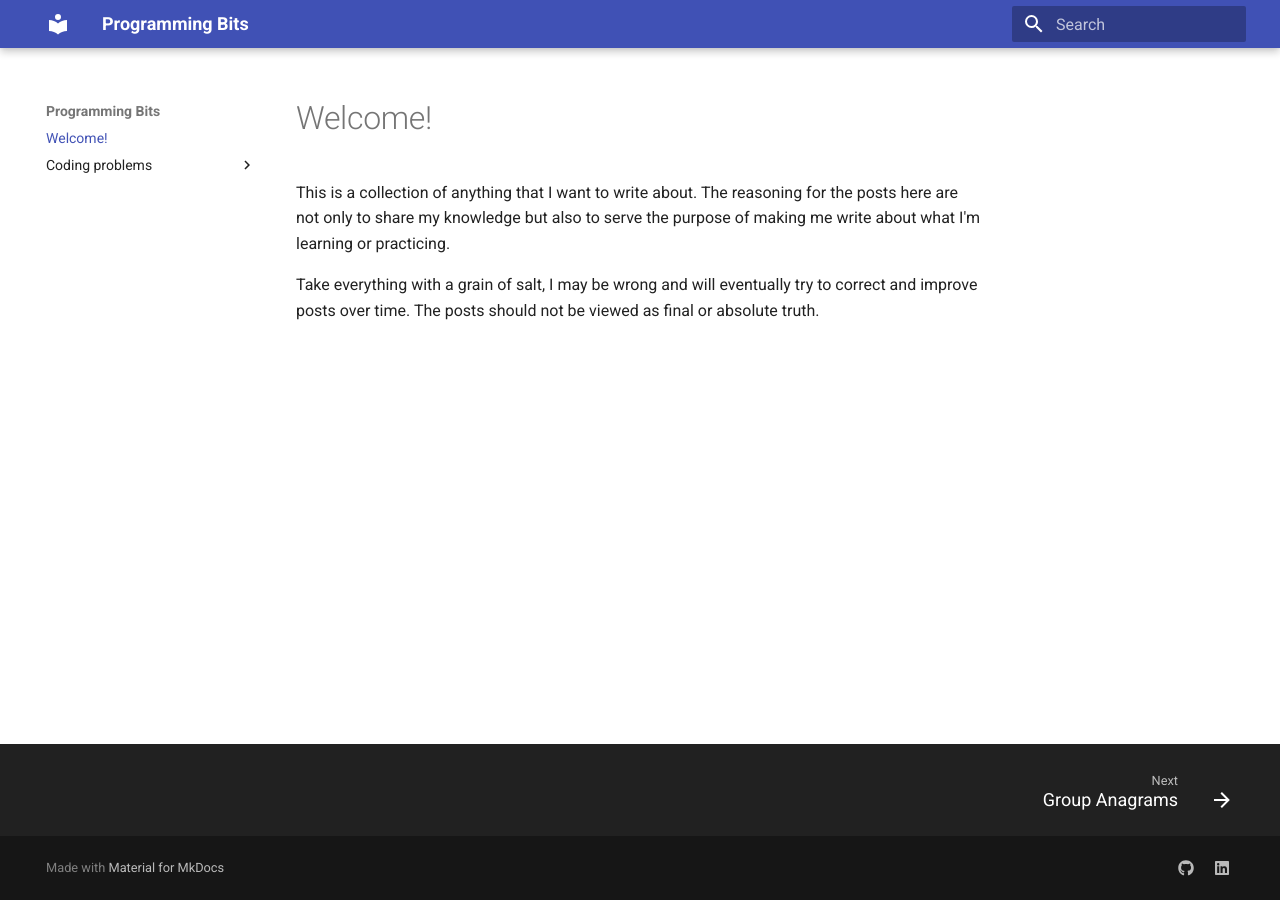
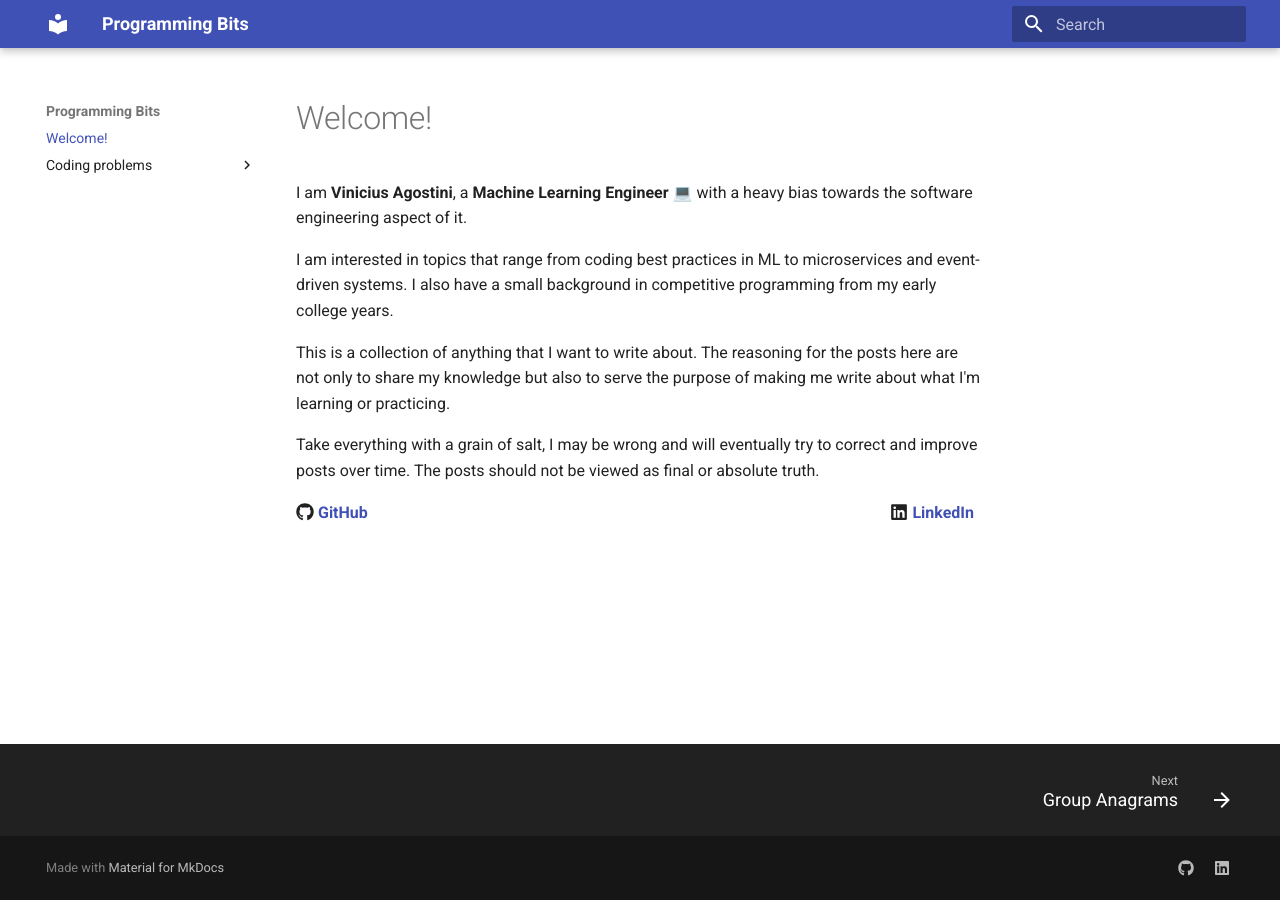
Before and after one commit to viagostini/viagostini.github.io, an MkDocs documentation site: the page built from docs/index.md, in a window 1280 px wide. Built offline with MkDocs 1.6.1 and Material for MkDocs 9.7.7, drawn with Linux system fonts in a browser that asks for light colours.

Commit message:
update: home page

```diff
--- a/docs/index.md
+++ b/docs/index.md
@@ -1,4 +1,8 @@
 # Welcome!
+
+I am **Vinicius Agostini**, a **Machine Learning Engineer** 💻 with a heavy bias towards the software engineering aspect of it.
+
+I am interested in topics that range from coding best practices in ML to microservices and event-driven systems. I also have a small background in competitive programming from my early college years.
 
 This is a collection of anything that I want to write about. The reasoning
 for the posts here are not only to share my knowledge but also to serve the
@@ -7,3 +11,7 @@ purpose of making me write about what I'm learning or practicing.
 Take everything with a grain of salt, I may be wrong and will eventually try
 to correct and improve posts over time. The posts should not be viewed
 as final or absolute truth.
+
+:fontawesome-brands-github: [**GitHub**](https://github.com/viagostini)
+$~~~~~~~~~~~~~~~~~~~~~~~~~~~~~~~~~~~~~~~~~~~~~~~~~~~~~~~~~~~~~~~~~~~~~~~~~~~~~~~~~~~~~~~~~~~~~~~~~~~~~~~~~~~~$
+:fontawesome-brands-linkedin: [**LinkedIn**](https://www.linkedin.com/in/viniciusagostini/?locale=en_US)
```
